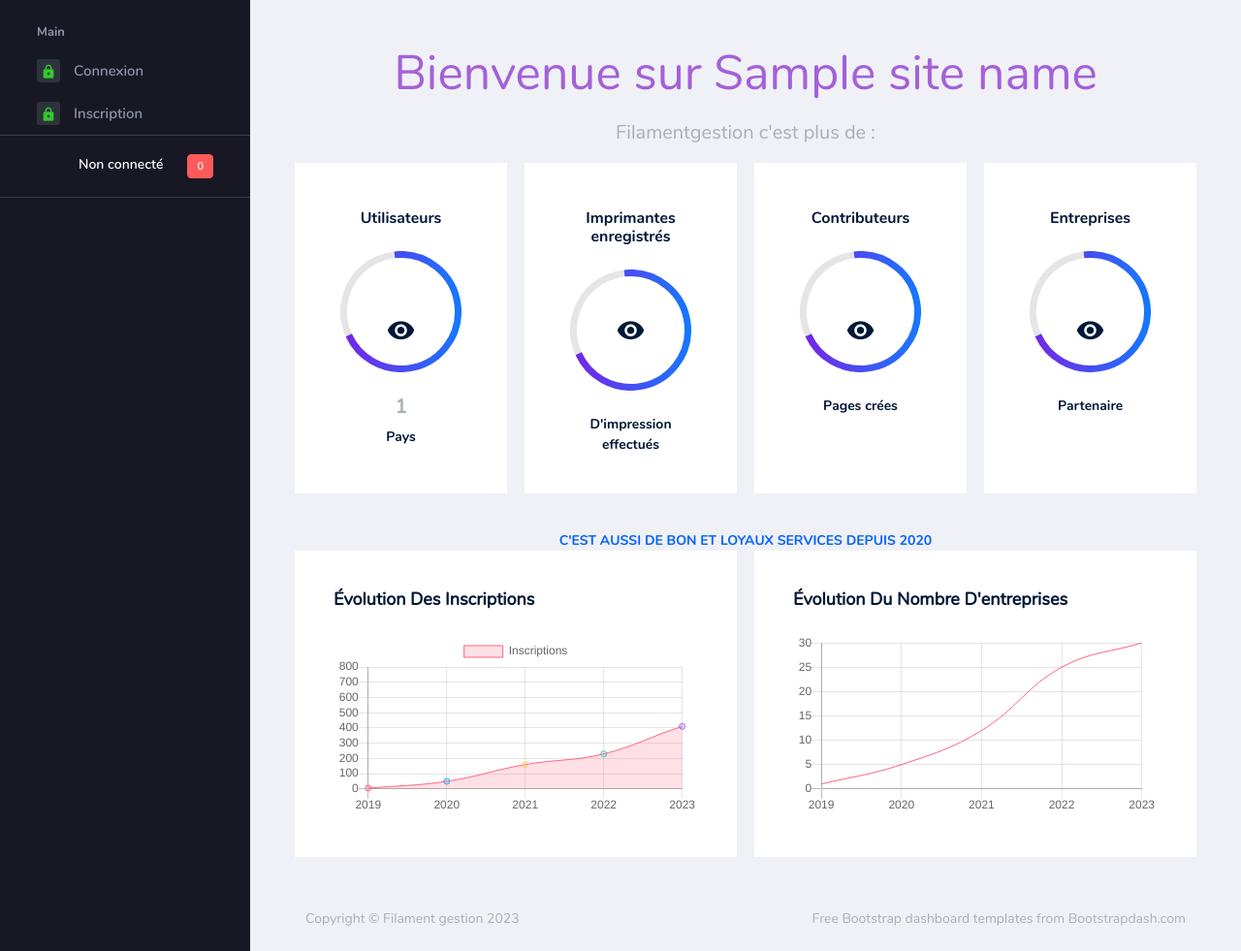
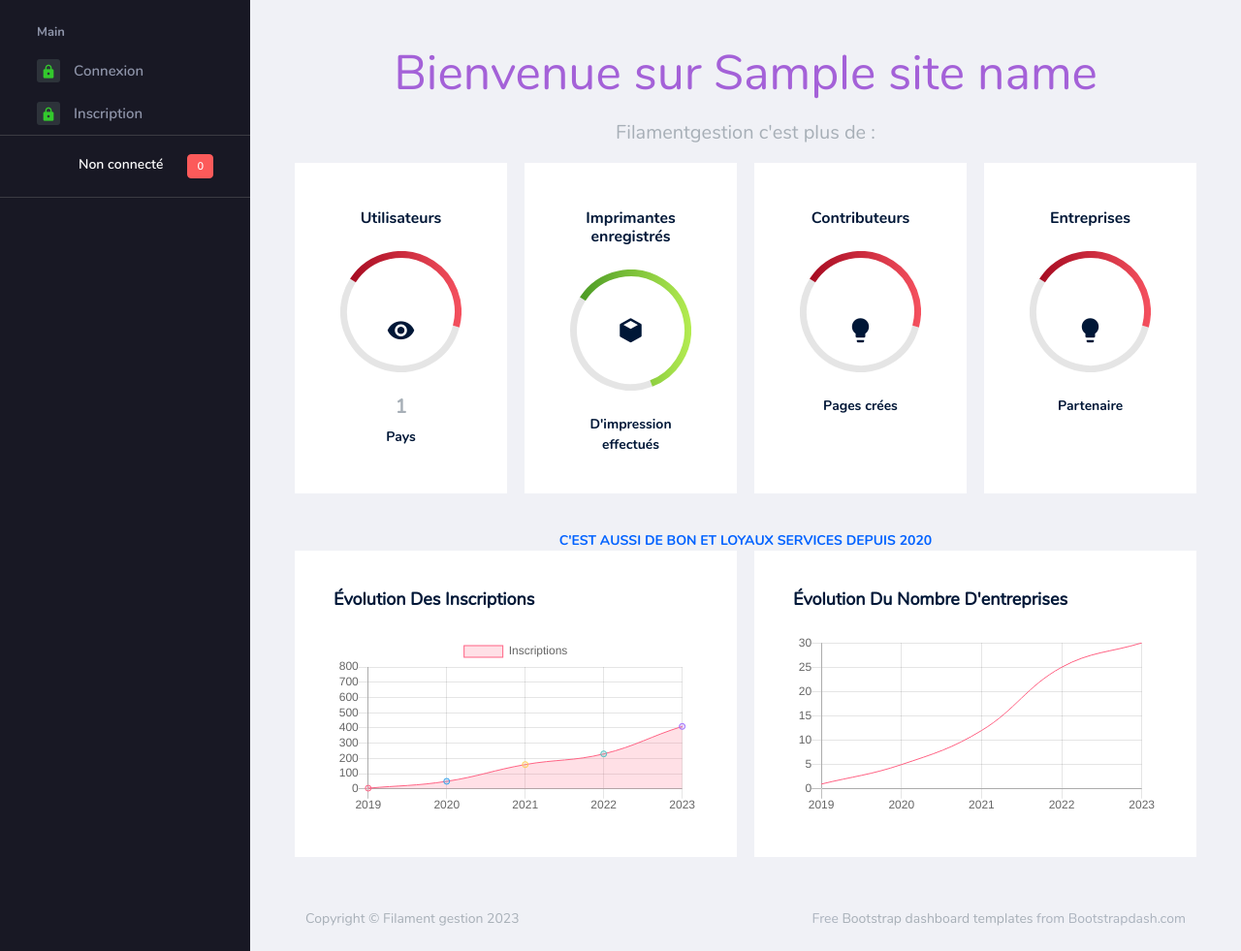
Before and after one commit to Mathbech/filamentgestion.fr, a Symfony app: template templates/public/index.html.twig in a window 1280 px wide. Shown: the part 64-1045 px from the top of the page at 97% size. Run offline with Twig, Linux system fonts and the light colour scheme; the template is opened without the code that fills it: most values are stand-ins (such as "Sample title", 1, 10 or a date in 2020); some libraries are stand-ins or nearby versions.

Commit message:
Ajout d'une fonction random pour l'attribution des classes des cartes

```diff
--- a/templates/includes/card.html.twig
+++ b/templates/includes/card.html.twig
@@ -4,8 +4,8 @@
             <h2 class="mb-2 text-dark font-weight-normal">{{ variable1 }}</h2>
             <h5 class="mb-4 text-dark font-weight-bold"> {{ variable2 }} </h5>
             <div
-                class="dashboard-progress dashboard-progress-1 d-flex align-items-center justify-content-center item-parent">
-                <i class="mdi mdi-eye icon-md absolute-center text-dark"></i>
+                class=" {{ random(['dashboard-progress dashboard-progress-1 d-flex align-items-center justify-content-center item-parent', 'dashboard-progress dashboard-progress-2 d-flex align-items-center justify-content-center item-parent', 'dashboard-progress dashboard-progress-3 d-flex align-items-center justify-content-center item-parent', 'dashboard-progress dashboard-progress-4 d-flex align-items-center justify-content-center item-parent']) }}">
+                <i class="{{ random(['mdi mdi-eye icon-md absolute-center text-dark', 'mdi mdi-account-circle icon-md absolute-center text-dark', 'mdi mdi-cube icon-md absolute-center text-dark', 'mdi mdi-lightbulb icon-md absolute-center text-dark']) }}"></i>
             </div>
             <h3 class="mt-4 mb-0"> {{ variable3 }} </h3>
             <p class="mb-0 font-weight-bold mt-2 text-dark"> {{ variable4 }} </p>
```
